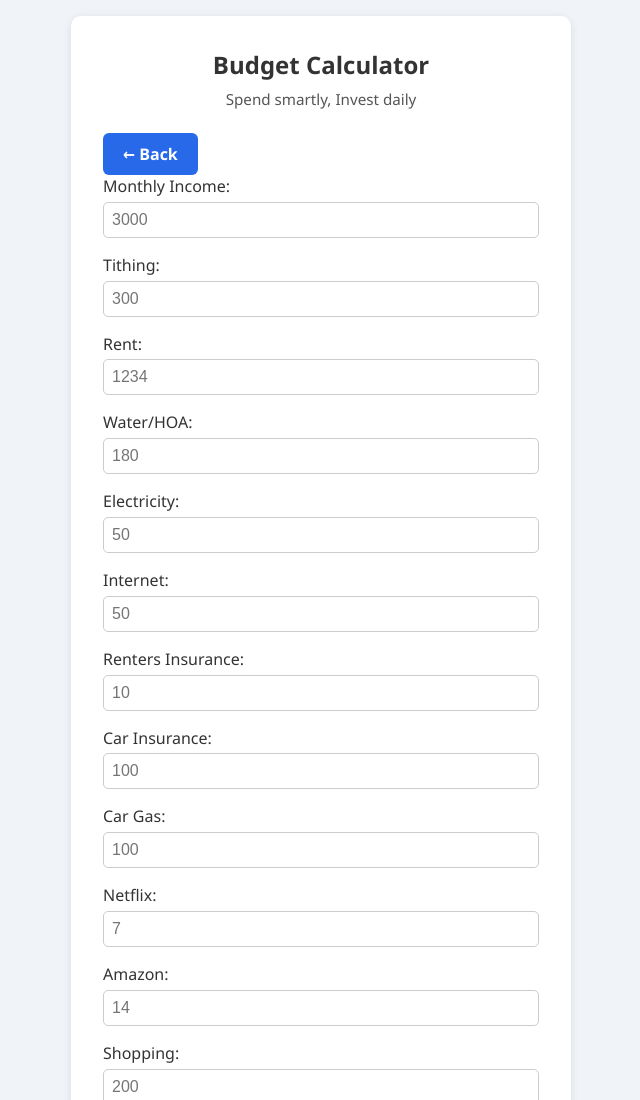
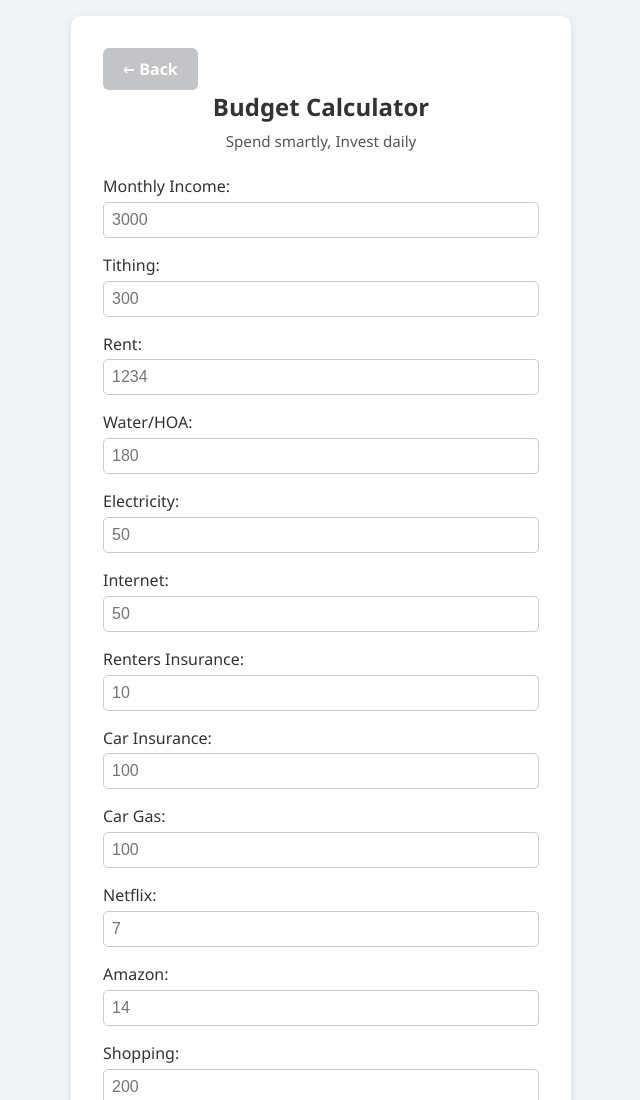
Before and after one commit to davekaratapu/budgetCalculator, a plain HTML site: page index.html in a window 1280 px wide. Shown: the top 1100 px of the page, without its empty margins (319-959 px from the left). Drawn offline with Linux system fonts and the light colour scheme.

Commit message:
fourth commit

```diff
--- a/index.html
+++ b/index.html
@@ -95,7 +95,7 @@
     .back-button {
   display: inline-block;
   padding: 10px 20px;
-  background-color: #2869e9;
+  background-color: #c3c4c7;
   color: white;
   text-decoration: none;
   border-radius: 6px;
@@ -126,10 +126,10 @@
 </head>
 <body>
 
-  <div id="container">
+  <div id="container"><a href="https://davekaratapu.github.io/simplyEssentials/" class="back-button">← Back</a>
     <h2>Budget Calculator</h2>
     <p>Spend smartly, Invest daily</p>
-    <a href="https://davekaratapu.github.io/simplyEssentials/" class="back-button">← Back</a>
+
 
     <form onsubmit="event.preventDefault(); calTotalLoss();">
       <label for="income">Monthly Income:</label>
@@ -182,7 +182,9 @@
 
     <div id="output">Total Spent: $0</div>
     <div id="saving">Total Left: $0</div>
+
   </div>
+
 
   <script>
     function calTotalLoss() {
```
